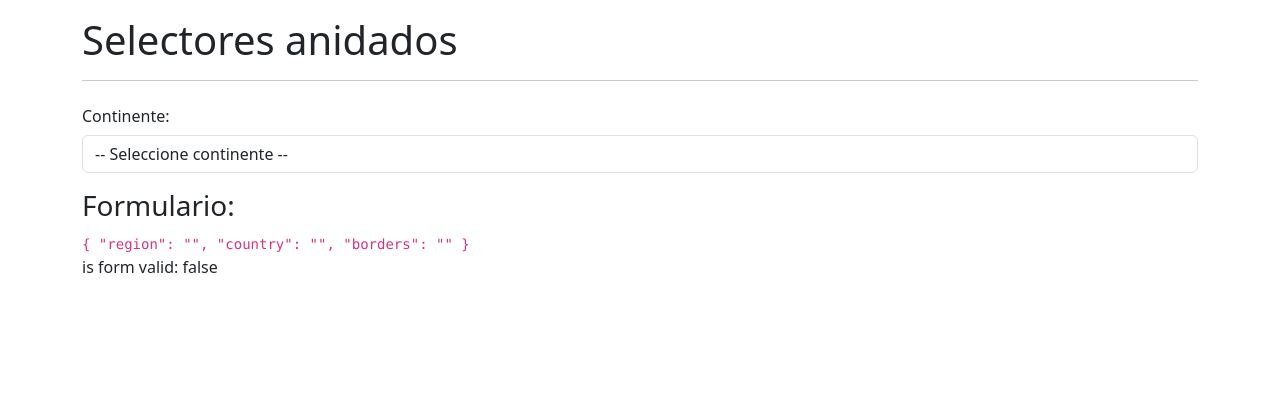
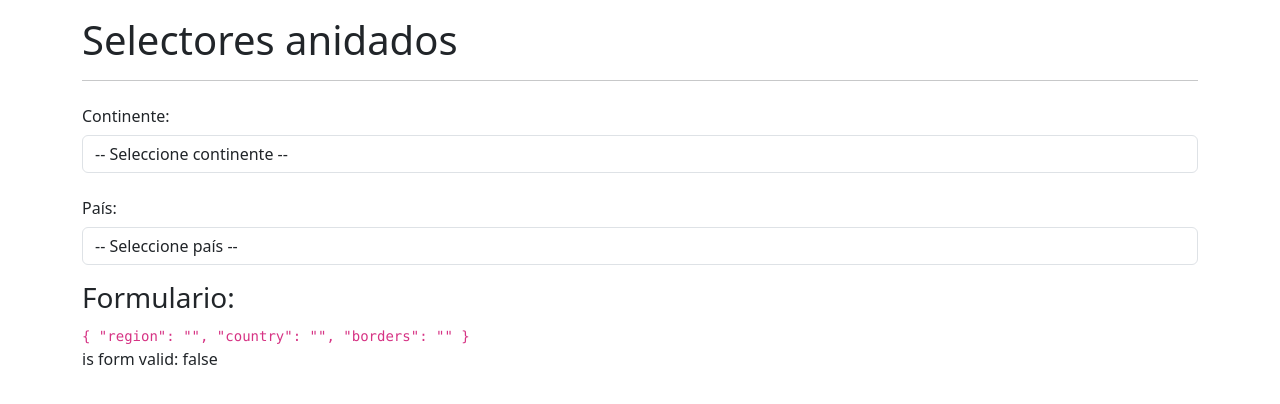
Before and after one commit to pmezquita/angular-selectores, an Angular app: page /countries/selector in a window 1280 px wide. Shown: the top 404 px of the page. Built offline with nearby package versions, Linux system fonts and the light colour scheme.

Commit message:
[ADD] Segundo selector anidado de Paises

```diff
--- a/src/app/countries/interfaces/country.interface.ts
+++ b/src/app/countries/interfaces/country.interface.ts
@@ -4,6 +4,12 @@ export enum Region {
   Asia      = 'Asia',
   Europe    = 'Europe',
   Oceania    = 'Oceania',
+}
+
+export interface SmallCountry{
+  name:   string;
+  cca3:   string;
+  border: Region[];
 }
 
 export interface Country {
--- a/src/app/countries/pages/selector-page/selector-page.component.html
+++ b/src/app/countries/pages/selector-page/selector-page.component.html
@@ -16,6 +16,19 @@
 
   </div>
 
+  <!--  Countries  -->
+  <div class="row mb-3">
+
+    <div class="col">
+      <label class="col-form-label">País:</label>
+      <select class="form-control" formControlName="country">
+        <option value="">-- Seleccione país --</option>
+<!--        <option *ngFor="let region of regions" [value]="region">{{region}}</option>-->
+      </select>
+    </div>
+
+  </div>
+
 </form>
 
 
--- a/src/app/countries/pages/selector-page/selector-page.component.ts
+++ b/src/app/countries/pages/selector-page/selector-page.component.ts
@@ -1,4 +1,4 @@
-import {Component} from '@angular/core';
+import {Component, OnInit} from '@angular/core';
 import {FormBuilder, FormGroup, Validators} from "@angular/forms";
 import {CountriesService} from "../../services/countries.service";
 import {Region} from "../../interfaces/country.interface";
@@ -8,7 +8,7 @@ import {Region} from "../../interfaces/country.interface";
   templateUrl: './selector-page.component.html',
   styles: []
 })
-export class SelectorPageComponent {
+export class SelectorPageComponent implements OnInit {
 
   constructor(
     private fb: FormBuilder,
@@ -22,8 +22,18 @@ export class SelectorPageComponent {
     borders: ['', Validators.required],
   });
 
-  get regions():Region[]{
+  get regions(): Region[] {
     return this.countriesService.regions;
   }
 
+  ngOnInit() {
+    this.onRegionChanged();
+  }
+
+  private onRegionChanged = (): void => {
+    this.myForm.get('region')?.valueChanges.subscribe(region => {
+      console.log({region});
+    });
+  }
+
 }
--- a/src/app/countries/services/countries.service.ts
+++ b/src/app/countries/services/countries.service.ts
@@ -1,5 +1,5 @@
 import {Injectable} from '@angular/core';
-import {Region} from "../interfaces/country.interface";
+import {Region, SmallCountry} from "../interfaces/country.interface";
 
 @Injectable({
   providedIn: 'root'
@@ -14,4 +14,8 @@ export class CountriesService {
   get regions(): Region[] {
     return [...this._regions];
   }
+
+  public getCountriesByRegion = (region: Region): SmallCountry[] => {
+    return [];
+  }
 }
```
